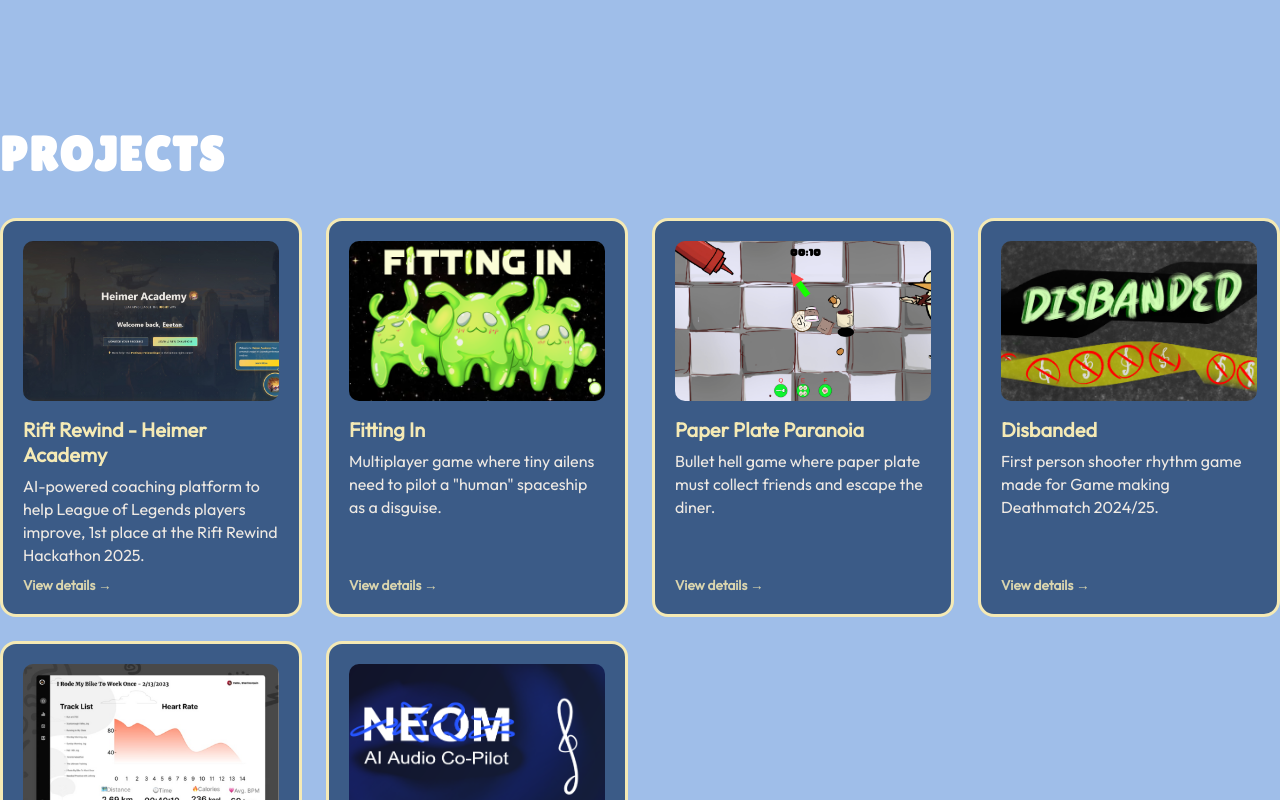
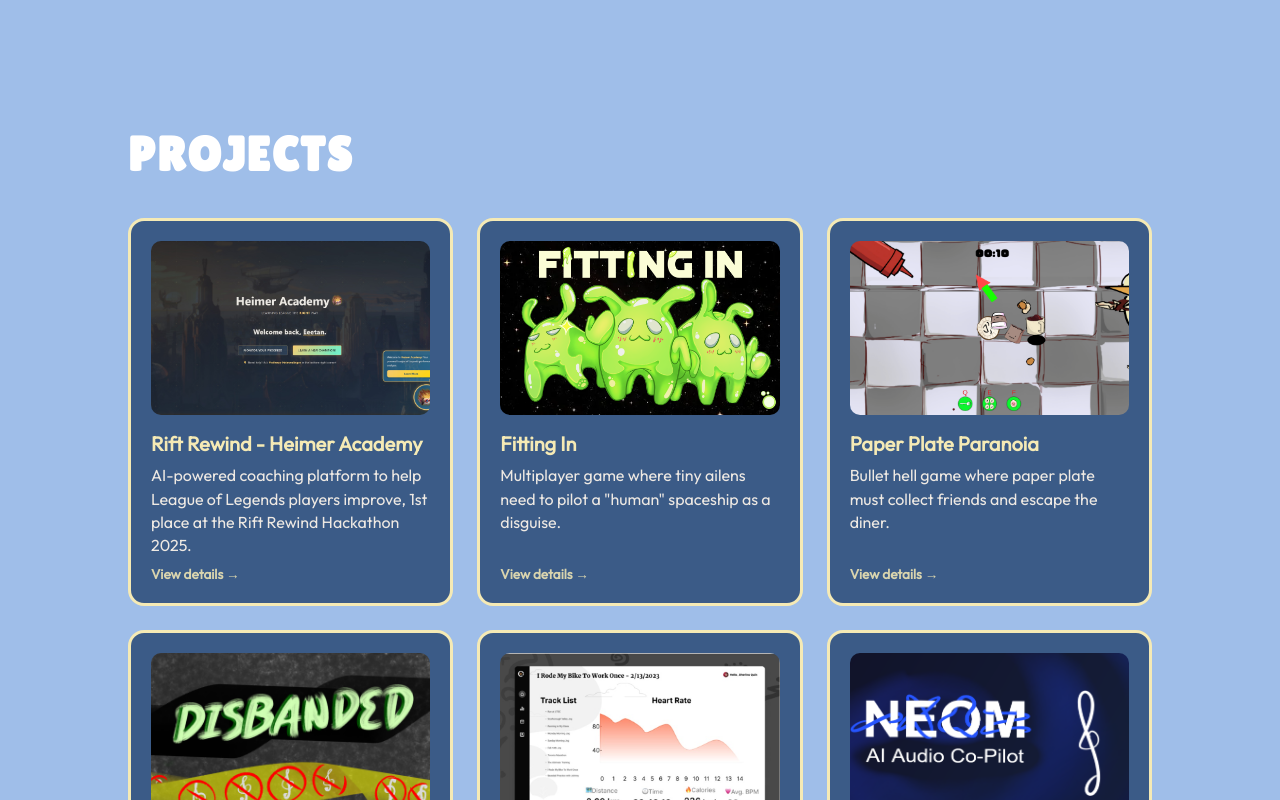
Before and after one commit to swannercjj/swannercjj.github.io, a React (Vite) app: page / in a window 1280 px wide. Shown: the part 2500-3300 px from the top of the page. Built offline with nearby package versions, Linux system fonts and the light colour scheme.

Commit message:
project width update

```diff
--- a/src/components/Projects/Projects.module.css
+++ b/src/components/Projects/Projects.module.css
@@ -57,7 +57,7 @@
     .container {
         justify-content: center;
         gap: 72px;
-        max-width: 1680px;
+        max-width: 1024px;
         margin: 112px auto 48px auto;
     }
 }
```
